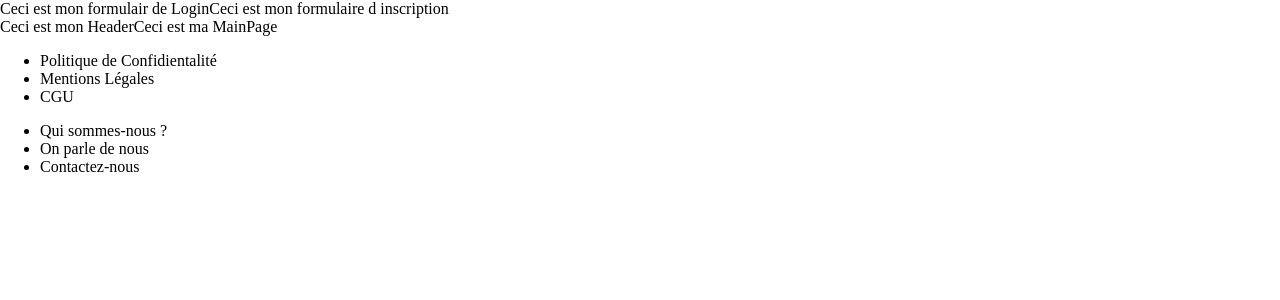
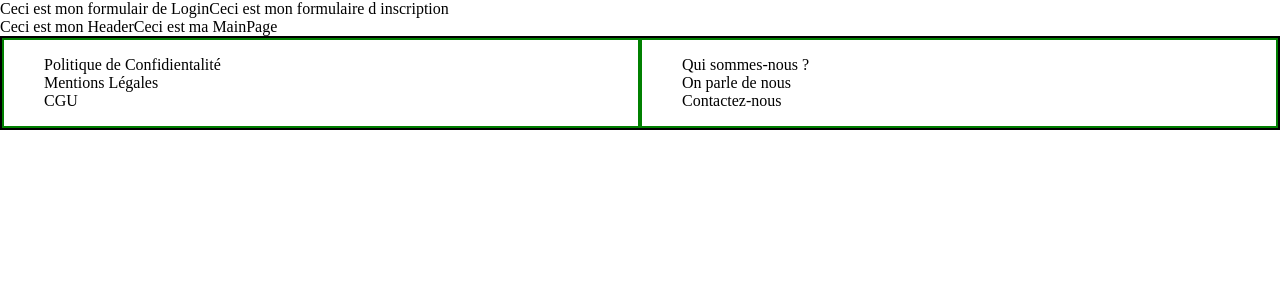
Before and after one commit to CaroD59/FarmConnect_Front, a React (Create React App) app: page / in a window 1280 px wide. Shown: the top 300 px of the page. Built offline with nearby package versions, Linux system fonts and the light colour scheme.

Commit message:
style on footer

```diff
--- a/src/components/Footer/index.jsx
+++ b/src/components/Footer/index.jsx
@@ -1,15 +1,17 @@
+import StyledFooter from './styles';
+
 function Footer() {
   return (
-    <>
+    <StyledFooter>
       <div className="Header">
-        <div className="footer_informations">
+        <div className="Footer_informations">
           <ul>
             <li>Politique de Confidientalité</li>
             <li>Mentions Légales</li>
             <li>CGU</li>
           </ul>
         </div>
-        <div className="contact">
+        <div className="Footer_informations">
           <ul>
             <li>Qui sommes-nous ?</li>
             <li>On parle de nous</li>
@@ -17,7 +19,7 @@ function Footer() {
           </ul>
         </div>
       </div>
-    </>
+    </StyledFooter>
   );
 }
 export default Footer;
--- a/src/components/Footer/styles.jsx
+++ b/src/components/Footer/styles.jsx
@@ -3,11 +3,16 @@ import styled from 'styled-components';
 const StyledFooter = styled.div`
   .Header {
     display: flex;
-    justify-content: flex-start;
     border: black solid 2px;
-    .footer_information {
+    .Footer_informations {
+      border: green solid 2px;
+      width: 50%;
       list-style-type: none;
-      border: black solid 2px;
+      ul {
+        li {
+          list-style-type: none;
+        }
+      }
     }
   }
 `;
```
